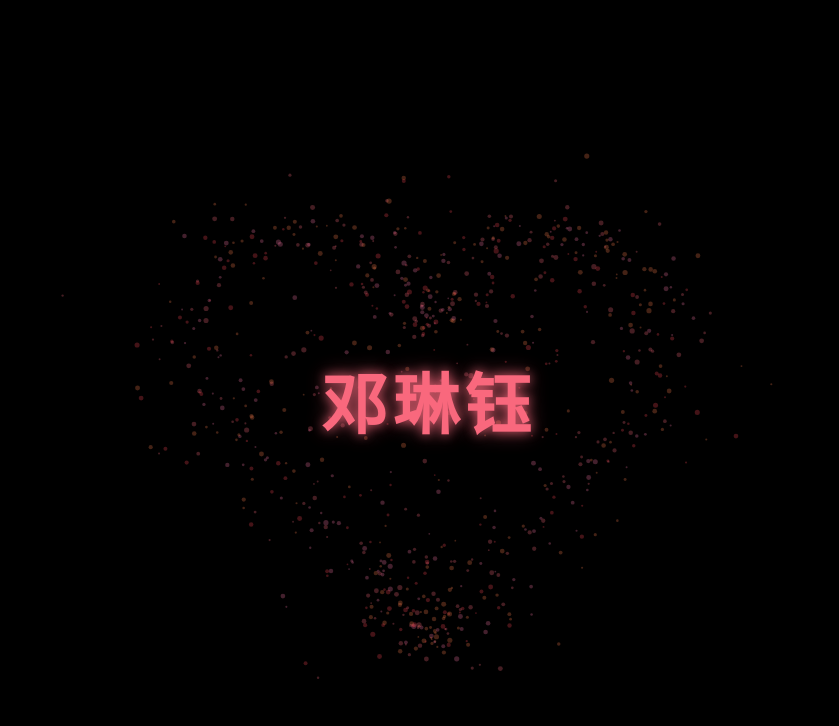
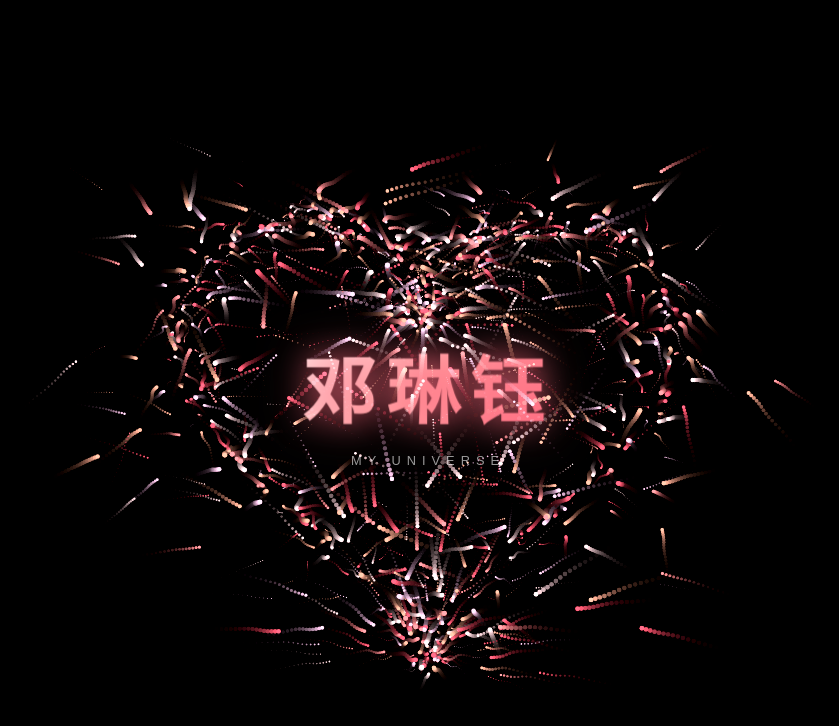
Before and after one commit to sage010/love, a plain HTML site: page index.html in a window 1280 px wide. Shown: the whole page, without its empty margins (212-1051 px from the left). Drawn offline with Linux system fonts and the light colour scheme; animation ran at ten frames a second.

Commit message:
Update index.html

```diff
--- a/index.html
+++ b/index.html
@@ -2,48 +2,77 @@
 <html lang="zh-CN">
 <head>
     <meta charset="UTF-8">
-    <meta name="viewport" content="width=device-width, initial-scale=1.0">
-    <title>爱心粒子特效 - 邓琳钰</title>
+    <meta name="viewport" content="width=device-width, initial-scale=1.0, user-scalable=no">
+    <title>致 邓琳钰</title>
     <style>
-        /* 页面基本样式设置 */
+        /* --- 页面基础样式 --- */
         body, html {
             margin: 0;
             padding: 0;
             width: 100%;
             height: 100%;
-            overflow: hidden; /* 隐藏滚动条 */
-            background-color: #000; /* 纯黑背景 */
+            overflow: hidden;
+            background-color: #050002; /* 深邃的黑红背景，比纯黑更有质感 */
             display: flex;
             justify-content: center;
             align-items: center;
         }
 
-        /* Canvas 样式，铺满全屏 */
+        /* --- Canvas 画布 --- */
         #canvas {
             position: absolute;
             top: 0;
             left: 0;
-            z-index: 1; /* 放在底层 */
+            z-index: 1;
+            filter: contrast(1.2) brightness(1.1); /* 增强对比度 */
         }
 
-        /* 中间文字的样式 */
-        .center-text {
+        /* --- 中间文字的高级排版 --- */
+        .center-box {
             position: relative;
-            z-index: 10; /* 确保文字在粒子上方 */
-            color: #ff6b81; /* 配合爱心的粉红色调 */
-            font-family: "Microsoft YaHei", "SimHei", sans-serif; /* 优先使用微软雅黑 */
-            font-size: 4rem; /* 文字大小 */
-            font-weight: bold;
-            text-shadow: 0 0 10px rgba(255, 107, 129, 0.8), 0 0 20px rgba(255, 107, 129, 0.5); /* 发光效果 */
-            letter-spacing: 5px;
-            pointer-events: none; /* 让鼠标事件穿透文字，不影响交互（如果有的话） */
-            animation: textPulse 1.5s ease-in-out infinite; /* 文字也跟随轻微跳动 */
+            z-index: 10;
+            text-align: center;
+            mix-blend-mode: screen; /* 混合模式，让文字和背后的粒子融合 */
         }
 
-        /* 文字的轻微跳动动画 */
-        @keyframes textPulse {
-            0%, 100% { transform: scale(1); opacity: 0.9; }
-            50% { transform: scale(1.05); opacity: 1; }
+        .name {
+            font-family: "Noto Serif SC", "SimSun", "Songti SC", serif; /* 使用宋体/衬线体，更有书卷气 */
+            font-size: 4.5rem;
+            font-weight: 700;
+            /* 制作流光渐变文字 */
+            background: linear-gradient(135deg, #ffe6e6 0%, #ff9a9e 50%, #ff6b81 100%);
+            -webkit-background-clip: text;
+            background-clip: text;
+            color: transparent;
+            letter-spacing: 10px; /* 增加字间距，显得大气 */
+            text-shadow: 0 0 30px rgba(255, 107, 129, 0.6);
+            animation: textBreath 3s ease-in-out infinite;
+        }
+
+        .subtitle {
+            margin-top: 15px;
+            font-family: "Arial", sans-serif;
+            font-size: 0.8rem;
+            color: rgba(255, 255, 255, 0.6);
+            letter-spacing: 6px;
+            text-transform: uppercase;
+            opacity: 0;
+            animation: fadeIn 2s ease-out 1s forwards;
+        }
+
+        /* --- 动画定义 --- */
+        @keyframes textBreath {
+            0%, 100% { transform: scale(1); filter: drop-shadow(0 0 10px rgba(255, 107, 129, 0.3)); }
+            50% { transform: scale(1.03); filter: drop-shadow(0 0 25px rgba(255, 107, 129, 0.6)); }
+        }
+
+        @keyframes fadeIn {
+            to { opacity: 1; }
+        }
+
+        /* 移动端适配 */
+        @media (max-width: 768px) {
+            .name { font-size: 2.8rem; letter-spacing: 5px; }
         }
     </style>
 </head>
@@ -51,7 +80,10 @@
 
     <canvas id="canvas"></canvas>
 
-    <div class="center-text">邓琳钰</div>
+    <div class="center-box">
+        <div class="name">邓琳钰</div>
+        <div class="subtitle">MY UNIVERSE</div>
+    </div>
 
     <script>
         const canvas = document.getElementById('canvas');
@@ -59,10 +91,12 @@
 
         let width, height;
         let particles = [];
-        // 粒子数量，可以根据性能调整
-        const particleCount = 800;
+        // 增加粒子数量以获得细腻感，但要平衡性能
+        const particleCount = 1200;
 
-        // 初始化画布大小
+        // 颜色库：从浅粉到深红的渐变色系
+        const colors = ['#ff9a9e', '#fecfef', '#ff6b81', '#fcb69f', '#ffdde1'];
+
         function resize() {
             width = canvas.width = window.innerWidth;
             height = canvas.height = window.innerHeight;
@@ -70,114 +104,110 @@
         window.addEventListener('resize', resize);
         resize();
 
-        // --- 心形数学公式 ---
-        // 使用参数方程计算心形上的点
-        // t 的范围是 0 到 2*PI
-        function getHeartPoint(t) {
-            // 标准心形方程
+        // --- 改进的心形函数 ---
+        // 引入 scale 参数，方便动态调整大小
+        function getHeartPoint(t, scale = 15) {
             const x = 16 * Math.pow(Math.sin(t), 3);
             const y = 13 * Math.cos(t) - 5 * Math.cos(2 * t) - 2 * Math.cos(3 * t) - Math.cos(4 * t);
-
-            // 返回坐标，并进行缩放(scale)和Y轴反转(因为canvas Y轴向下为正)
-            // 这里的 15 是基础缩放倍数，决定心形的大小
-            return {
-                x: x * 15,
-                y: -y * 15
-            };
+            return { x: x * scale, y: -y * scale };
         }
 
-        // --- 粒子类 ---
         class Particle {
             constructor() {
-                this.reset();
-                // 给每个粒子一个随机的初始位置，避免一开始过于聚集
-                this.x = Math.random() * width;
-                this.y = Math.random() * height;
+                this.reset(true);
             }
 
-            reset() {
-                // 随机选择心形线上的一个角度
+            reset(isInit = false) {
+                // 随机角度
                 const t = Math.random() * 2 * Math.PI;
-                const heartPoint = getHeartPoint(t);
 
-                // 目标位置：屏幕中心 + 心形坐标
-                this.targetX = width / 2 + heartPoint.x;
-                this.targetY = height / 2 + heartPoint.y;
+                // 基础位置
+                const heart = getHeartPoint(t);
+                const centerX = width / 2;
+                const centerY = height / 2;
 
-                // 粒子的基础大小
-                this.baseSize = Math.random() * 2 + 1;
-                this.size = this.baseSize;
+                // 目标位置
+                this.targetX = centerX + heart.x;
+                this.targetY = centerY + heart.y;
 
-                // 粒子的移动速度系数
-                this.speed = Math.random() * 0.05 + 0.02;
+                // 初始位置：如果是初始化，就在随机位置；如果是重置，就在中心附近喷射出来
+                if (isInit) {
+                    this.x = Math.random() * width;
+                    this.y = Math.random() * height;
+                } else {
+                    this.x = centerX;
+                    this.y = centerY;
+                }
 
-                // 颜色：在红色和粉色之间随机
-                const colors = ['#ff4757', '#ff6b81', '#ff7f50', '#fd79a8'];
+                // 粒子属性
+                this.size = Math.random() * 2.5; // 大小不一
+                this.speed = Math.random() * 0.06 + 0.02;
                 this.color = colors[Math.floor(Math.random() * colors.length)];
+                this.friction = Math.random() * 0.9 + 0.1; // 摩擦力系数，制造层次
 
-                // 随机初始透明度
-                this.alpha = Math.random() * 0.5 + 0.5;
+                // 偏移量：让粒子不要死死粘在线上，而是形成光晕带
+                this.offsetX = (Math.random() - 0.5) * 20;
+                this.offsetY = (Math.random() - 0.5) * 20;
             }
 
-            update(beatScale) {
-                // 应用心跳缩放：根据当前的跳动比例调整目标位置
-                // 我们需要计算目标点相对于中心的向量，然后乘以缩放比例
-                const relTargetX = (this.targetX - width / 2) * beatScale;
-                const relTargetY = (this.targetY - height / 2) * beatScale;
+            update(beatScale, time) {
+                // 目标位置加上心跳缩放
+                const centerX = width / 2;
+                const centerY = height / 2;
 
-                // 最终的动态目标位置
-                const finalTargetX = width / 2 + relTargetX;
-                const finalTargetY = height / 2 + relTargetY;
+                // 计算当前的理想位置
+                // 我们保留原始的 targetX/Y 比例，应用 beatScale
+                let targetX = centerX + (this.targetX - centerX) * beatScale + this.offsetX;
+                let targetY = centerY + (this.targetY - centerY) * beatScale + this.offsetY;
 
-                // 简单的缓动动画：让粒子向目标位置移动
-                this.x += (finalTargetX - this.x) * this.speed;
-                this.y += (finalTargetY - this.y) * this.speed;
+                // 增加一点基于时间的浮动，像呼吸一样
+                targetX += Math.sin(time * 2 + this.size) * 5;
+                targetY += Math.cos(time * 2 + this.size) * 5;
 
-                // 根据跳动稍微调整大小和透明度，增加动态感
-                this.size = this.baseSize * beatScale;
-                this.alpha = 0.6 + Math.sin(Date.now() / 500) * 0.4; // 简单的闪烁
+                // 缓动移动
+                this.x += (targetX - this.x) * this.speed;
+                this.y += (targetY - this.y) * this.speed;
+
+                // 绘制
+                this.draw();
             }
 
             draw() {
                 ctx.beginPath();
+                // 绘制发光效果：画圆
                 ctx.arc(this.x, this.y, this.size, 0, Math.PI * 2);
                 ctx.fillStyle = this.color;
-                ctx.globalAlpha = this.alpha;
                 ctx.fill();
-                ctx.globalAlpha = 1; // 重置全局透明度
             }
         }
 
-        // 初始化粒子数组
         function initParticles() {
+            particles = [];
             for (let i = 0; i < particleCount; i++) {
                 particles.push(new Particle());
             }
         }
 
-        // --- 动画循环 ---
         function animate() {
-            // 每一帧都清空画布，使用半透明黑色以实现轻微的拖尾效果（可选，这里用纯黑清除）
-            ctx.clearRect(0, 0, width, height);
-            // 如果想要拖尾效果，注释掉上一行，解注下一行：
-            // ctx.fillStyle = 'rgba(0, 0, 0, 0.1)'; ctx.fillRect(0, 0, width, height);
+            // --- 关键点：拖尾效果 ---
+            // 不完全清空画布，而是覆盖一层半透明的黑色
+            // 这种 "fillStyle + fillRect" 的方式能制造出流体拖尾感
+            ctx.fillStyle = 'rgba(5, 0, 2, 0.15)';
+            ctx.fillRect(0, 0, width, height);
 
-            // 计算心跳缩放比例
-            // 使用正弦函数模拟心跳节奏
-            const time = Date.now() / 1000; // 当前时间（秒）
-            // 1.5s 一个周期，基础大小 1，跳动幅度 0.15
-            const beatScale = 1 + Math.sin(time * Math.PI * 2 / 1.5) * 0.15;
+            const time = Date.now() / 1000;
 
-            // 更新并绘制所有粒子
-            particles.forEach(p => {
-                p.update(beatScale);
-                p.draw();
-            });
+            // 模拟更真实的心跳节奏：咚-咚----咚-咚
+            // 使用 pow(sin) 来让波形更尖锐，模拟肌肉收缩
+            let beat = Math.sin(time * 3);
+            // 让心跳有顿挫感（正值部分稍微尖锐一点）
+            let beatScale = 1 + Math.pow(Math.abs(beat), 4) * 0.12;
+
+            particles.forEach(p => p.update(beatScale, time));
 
             requestAnimationFrame(animate);
         }
 
-        // 启动
         initParticles();
         animate();
 
```
